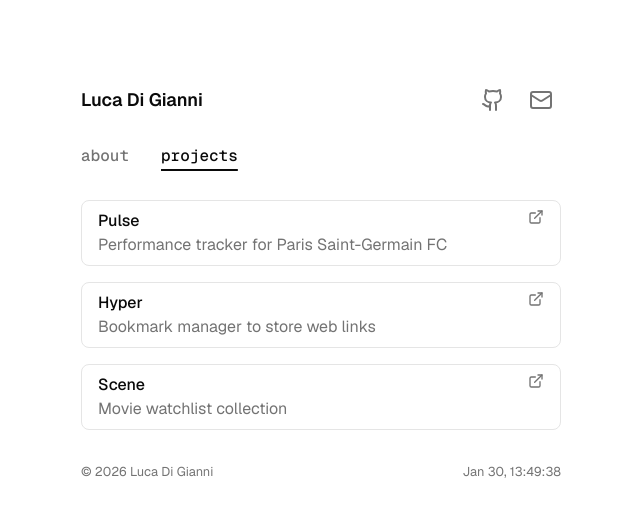
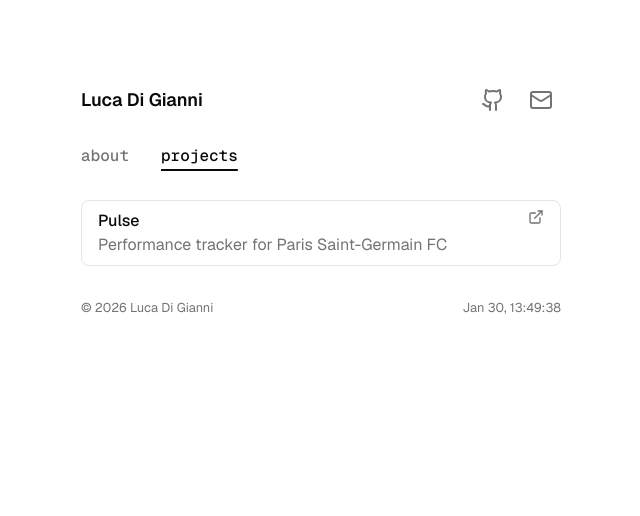
Before and after one commit to ldgni/ldgni.io, a Next.js app: page /projects in a window 1280 px wide. Shown: the top 516 px of the page, without its empty margins (319-959 px from the left). Built offline with nearby package versions, Linux system fonts and the light colour scheme.

Commit message:
fix: temporarily remove 2 projects

```diff
--- a/app/projects/page.tsx
+++ b/app/projects/page.tsx
@@ -5,16 +5,6 @@ const projectItems = [
     name: "Pulse",
     url: "https://pulse-live.vercel.app/",
     description: "Performance tracker for Paris Saint-Germain FC",
-  },
-  {
-    name: "Hyper",
-    url: "https://hyper-live.vercel.app/",
-    description: "Bookmark manager to store web links",
-  },
-  {
-    name: "Scene",
-    url: "https://scene-live.vercel.app/",
-    description: "Movie watchlist collection",
   },
 ];
 
```
